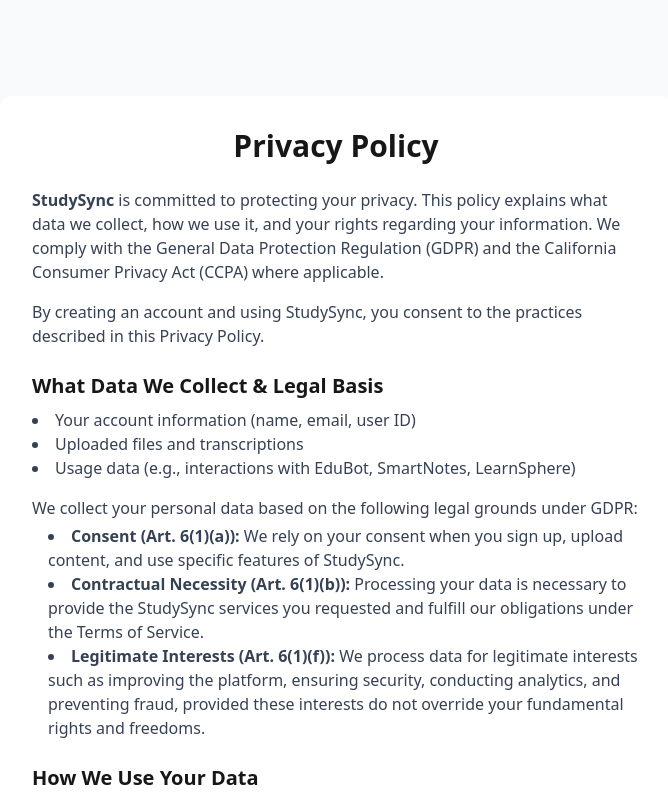
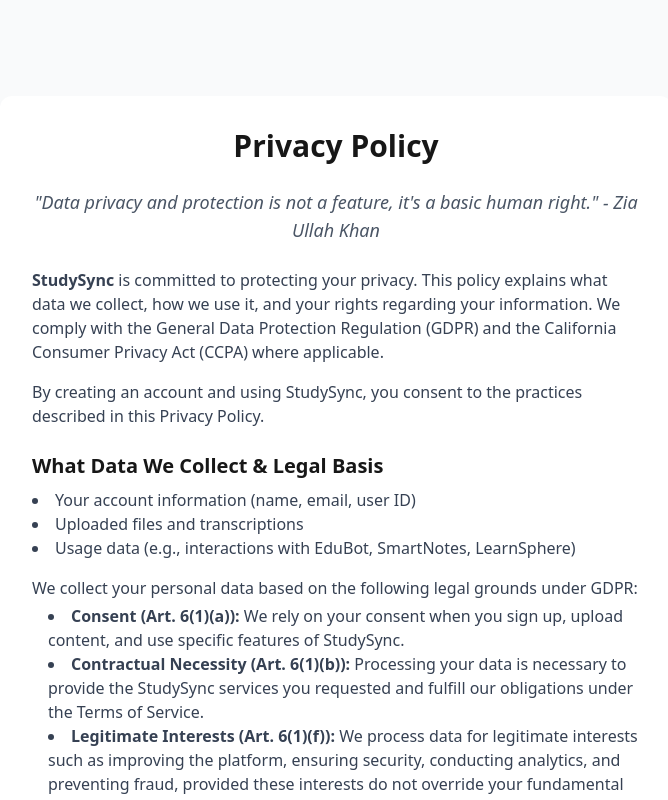
Before and after one commit to Zia-ullah-khan/studysync, a Next.js app: page /privacy in a window 1280 px wide. Shown: the top 800 px of the page, without its empty margins (304-972 px from the left). Built offline with nearby package versions, Linux system fonts and the light colour scheme.

Commit message:
feat: add quote on data privacy to Privacy Policy page

```diff
--- a/src/app/privacy/page.tsx
+++ b/src/app/privacy/page.tsx
@@ -5,6 +5,9 @@
     <div className="min-h-screen bg-gray-50 dark:bg-gray-900 py-12 px-4">
       <div className="max-w-2xl mx-auto bg-white dark:bg-gray-800 rounded-xl shadow-lg p-8 mt-12">
         <h1 className="text-3xl font-bold mb-6 text-center">Privacy Policy</h1>
+        <p className="text-center italic text-lg mb-6 text-gray-600 dark:text-gray-400">
+          &quot;Data privacy and protection is not a feature, it&apos;s a basic human right.&quot; - Zia Ullah Khan
+        </p>
         <p className="mb-4 text-gray-700 dark:text-gray-200">
           <strong>StudySync</strong> is committed to protecting your privacy. This policy explains what data we collect, how we use it, and your rights regarding your information. We comply with the General Data Protection Regulation (GDPR) and the California Consumer Privacy Act (CCPA) where applicable.
         </p>
```
